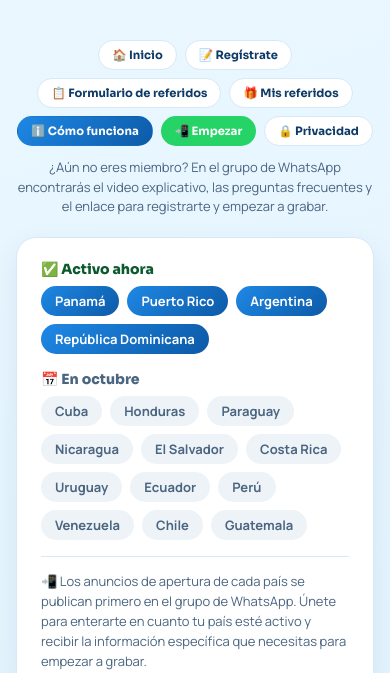
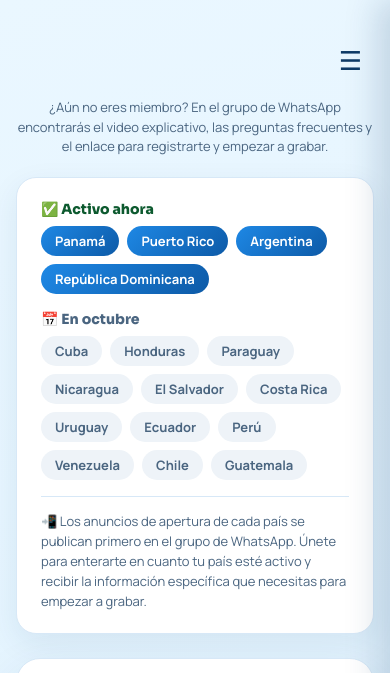
Before and after one commit to vulcan-mode/spirelight, a plain HTML site: page como-funciona/index.html in a window 390 px wide. Shown: the top 673 px of the page. Drawn offline with Linux system fonts and the light colour scheme.

Commit message:
Roll out the new nav design to como-funciona/ and privacidad/, fix breakpoint
Same clean horizontal bar + slide-in mobile drawer as referral-form/.
Also fixes a real overflow gap found while testing: the nav needs
~751px total width, but the mobile breakpoint was 640px, leaving a
640-751px window where the desktop layout had no room. Raised to
800px across all three pages.

```diff
--- a/como-funciona/index.html
+++ b/como-funciona/index.html
@@ -32,39 +32,73 @@
     align-items: center;
     padding: 40px 16px;
   }
+  .site-header {
+    width: 100%;
+    max-width: 960px;
+    display: flex;
+    align-items: center;
+    justify-content: flex-end;
+    padding: 4px 4px 28px;
+    position: relative;
+  }
   .site-nav {
-    width: 100%;
-    max-width: 640px;
     display: flex;
-    flex-wrap: wrap;
-    gap: 8px;
-    justify-content: center;
-    margin-bottom: 20px;
+    align-items: center;
+    gap: 28px;
   }
-  .nav-btn {
-    display: inline-flex;
-    align-items: center;
-    gap: 6px;
-    padding: 7px 13px;
-    border-radius: 999px;
-    font-family: 'Sora', system-ui, sans-serif;
-    font-weight: 700;
-    font-size: 11.5px;
+  .nav-link {
+    font-family: 'Manrope', system-ui, sans-serif;
+    font-size: 14px;
+    font-weight: 600;
+    color: var(--navy);
     text-decoration: none;
-    border: 1.5px solid var(--border);
-    background: #ffffff;
-    color: var(--navy);
+    padding-bottom: 3px;
+    border-bottom: 2px solid transparent;
     white-space: nowrap;
   }
-  .nav-btn.active {
-    background: linear-gradient(135deg, var(--blue), var(--blue-deep));
-    color: #fff;
-    border-color: transparent;
+  .nav-link:hover, .nav-link.active { color: var(--blue-deep); border-bottom-color: var(--blue); }
+  .nav-toggle {
+    display: none;
+    background: none;
+    border: none;
+    font-size: 26px;
+    line-height: 1;
+    color: var(--navy);
+    cursor: pointer;
+    padding: 4px 8px;
   }
-  .nav-btn.whatsapp {
-    background: #25d366;
-    color: #fff;
-    border-color: transparent;
+  .nav-overlay { display: none; }
+  @media (max-width: 800px) {
+    .nav-toggle { display: block; }
+    .site-nav {
+      position: fixed;
+      top: 0;
+      right: 0;
+      height: 100vh;
+      width: 250px;
+      max-width: 78vw;
+      background: #ffffff;
+      flex-direction: column;
+      align-items: flex-start;
+      gap: 22px;
+      padding: 84px 28px 28px;
+      box-shadow: -12px 0 32px rgba(13, 58, 102, 0.18);
+      transform: translateX(100%);
+      transition: transform 0.25s ease;
+      z-index: 50;
+    }
+    .site-nav.open { transform: translateX(0); }
+    .nav-overlay {
+      display: block;
+      position: fixed;
+      inset: 0;
+      background: rgba(13, 58, 102, 0.35);
+      opacity: 0;
+      pointer-events: none;
+      transition: opacity 0.25s ease;
+      z-index: 40;
+    }
+    .nav-overlay.open { opacity: 1; pointer-events: auto; }
   }
   .nav-caption {
     width: 100%;
@@ -278,15 +312,19 @@
 </style>
 </head>
 <body>
-  <nav class="site-nav">
-    <a class="nav-btn" href="../">🏠 Inicio</a>
-    <a class="nav-btn" href="../registro/">📝 Regístrate</a>
-    <a class="nav-btn" href="../referral-form/">📋 Formulario de referidos</a>
-    <a class="nav-btn" href="../mis-referidos/">🎁 Mis referidos</a>
-    <a class="nav-btn active" href="../como-funciona/">ℹ️ Cómo funciona</a>
-    <a class="nav-btn whatsapp" href="https://chat.whatsapp.com/LnMEOkmKOc3COzB5Y0vgqG" target="_blank" rel="noopener">📲 Empezar</a>
-    <a class="nav-btn" href="../privacidad/">🔒 Privacidad</a>
-  </nav>
+  <header class="site-header">
+    <button class="nav-toggle" id="navToggle" aria-label="Abrir menú">☰</button>
+    <nav class="site-nav" id="siteNav">
+      <a class="nav-link" href="../">Inicio</a>
+      <a class="nav-link" href="../registro/">Regístrate</a>
+      <a class="nav-link" href="../referral-form/">Formulario de referidos</a>
+      <a class="nav-link" href="../mis-referidos/">Mis referidos</a>
+      <a class="nav-link active" href="../como-funciona/">Cómo funciona</a>
+      <a class="nav-link" href="https://chat.whatsapp.com/LnMEOkmKOc3COzB5Y0vgqG" target="_blank" rel="noopener">Empezar</a>
+      <a class="nav-link" href="../privacidad/">Privacidad</a>
+    </nav>
+  </header>
+  <div class="nav-overlay" id="navOverlay"></div>
   <p class="nav-caption">¿Aún no eres miembro? En el grupo de WhatsApp encontrarás el video explicativo, las preguntas frecuentes y el enlace para registrarte y empezar a grabar.</p>
 
   <div class="status-card">
@@ -426,5 +464,20 @@
     <img src="../assets/logo-spirelight.webp?v=1" alt="">
     <span>Programa de referidos para Spirelight</span>
   </footer>
+
+<script>
+  (function () {
+    const toggle = document.getElementById('navToggle');
+    const nav = document.getElementById('siteNav');
+    const overlay = document.getElementById('navOverlay');
+    function closeNav() { nav.classList.remove('open'); overlay.classList.remove('open'); }
+    toggle.addEventListener('click', function () {
+      nav.classList.toggle('open');
+      overlay.classList.toggle('open');
+    });
+    overlay.addEventListener('click', closeNav);
+    nav.querySelectorAll('a').forEach(function (a) { a.addEventListener('click', closeNav); });
+  })();
+</script>
 </body>
 </html>
```
Also changed, not shown: privacidad/index.html (+88 -35 lines), referral-form/index.html (+1 -1 lines).
